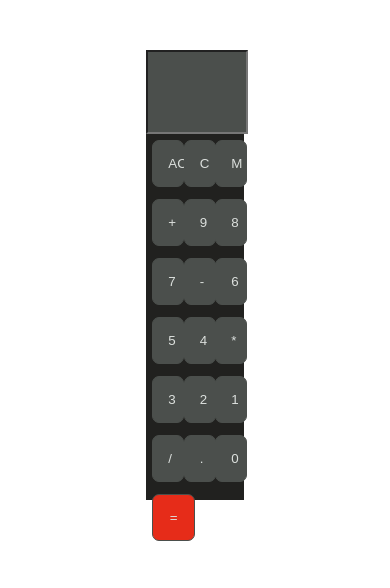
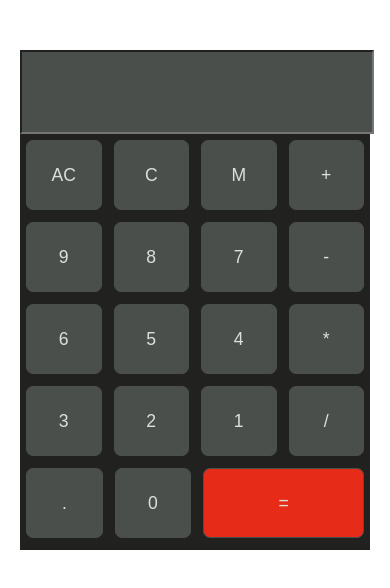
Before and after one commit to mirkvudshumar/react-calculator, a React (Create React App) app: page / in a window 390 px wide. Shown: the top 588 px of the page. Built offline with nearby package versions, Linux system fonts and the light colour scheme.

Commit message:
Add responsive style

```diff
--- a/src/App.css
+++ b/src/App.css
@@ -1,6 +1,18 @@
 .calculator {
-	width: 25%;
-	height: 450px;
+	width: 500px;
+	height: 500px;
 	margin: 50px auto;
 	background-color: #21211f;
 }
+
+@media(max-width: 1024px) {
+	.calculator{
+		width: 450px;
+	}
+}
+
+@media(max-width: 600px) {
+	.calculator{
+		width: 350px;
+	}
+}
--- /dev/null
+++ b/src/components/Buttons/Buttons.css
@@ -0,0 +1,5 @@
+.buttons {
+  height: 350px;
+  display: flex;
+  flex-wrap: wrap;
+}
--- a/src/components/Buttons/Buttons.js
+++ b/src/components/Buttons/Buttons.js
@@ -1,5 +1,6 @@
 import React from 'react';
 
+import './Buttons.css';
 import Button from '../UI/Button/Button';
 
 const Buttons = (props) => {
--- a/src/components/UI/Button/Button.css
+++ b/src/components/UI/Button/Button.css
@@ -4,6 +4,7 @@ button {
 	padding: 15px;
 	border: 1px solid #4b4f4c;
 	border-radius: 7px;
+	font-size: 1.1em;
 	background-color: #4b4f4c;
 	color: #dce0dd;
 }
@@ -13,8 +14,9 @@ button:hover {
 }
 
 .button {
+	flex-grow: 1;
 	width: 20%;
-	height: 25%;
+	height: 20%;
 	margin: 6px;
 	display: inline-block;
 	list-style: none;
```
